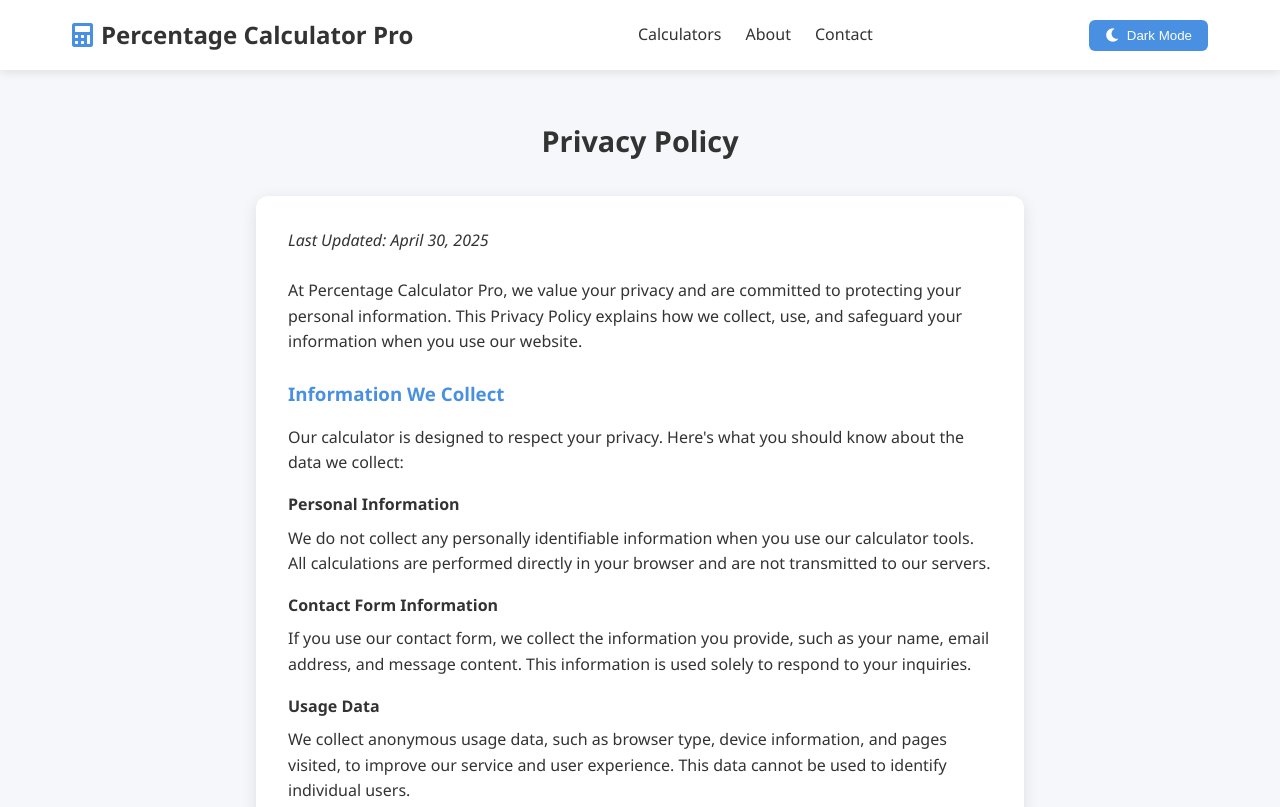
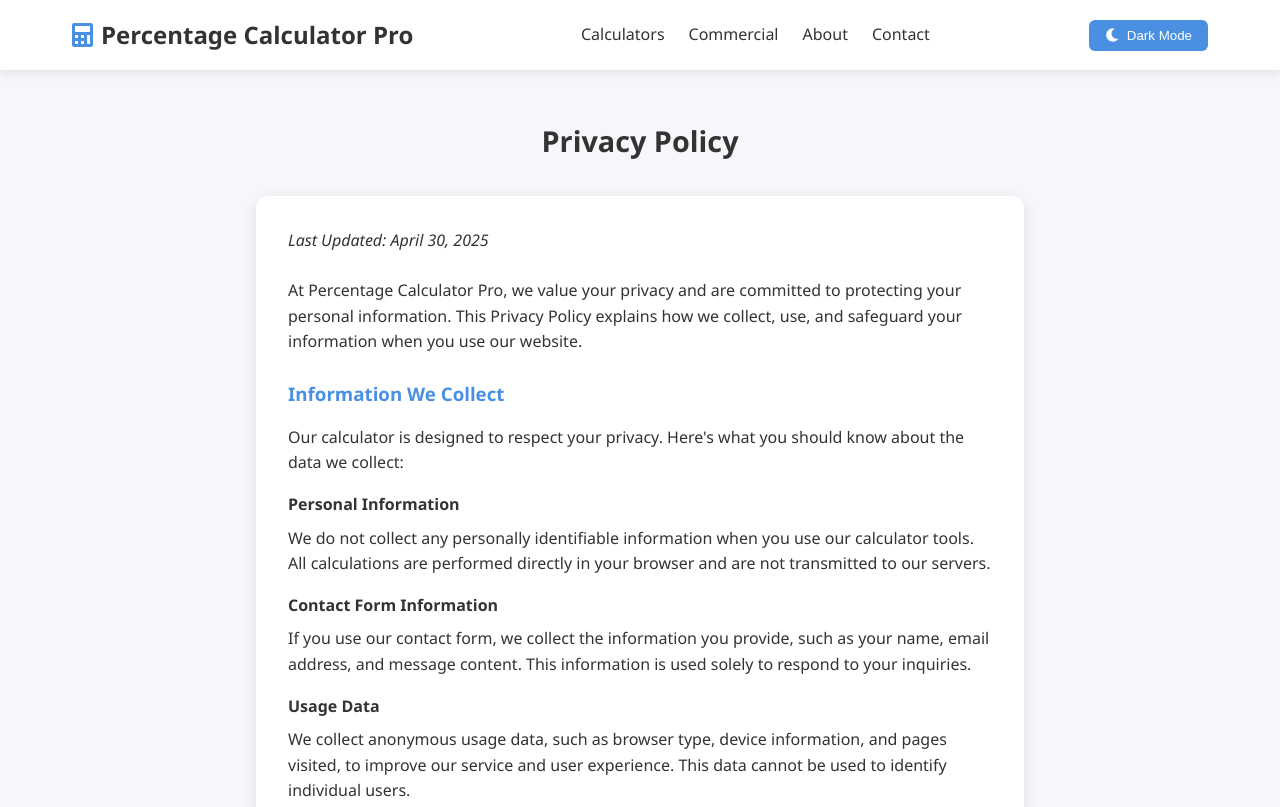
Before and after one commit to NilayOverp94/PercentagePro, a plain HTML site: page privacy.html in a window 1280 px wide. Shown: the top 807 px of the page. Drawn offline with Linux system fonts and the light colour scheme.

Commit message:
Update privacy.html

```diff
--- a/privacy.html
+++ b/privacy.html
@@ -18,6 +18,7 @@
             <nav class="main-nav">
                 <ul>
                     <li><a href="index.html">Calculators</a></li>
+                    <li><a href="commercial.html">Commercial</a></li>
                     <li><a href="about.html">About</a></li>
                     <li><a href="contact.html">Contact</a></li>
                 </ul>
```
